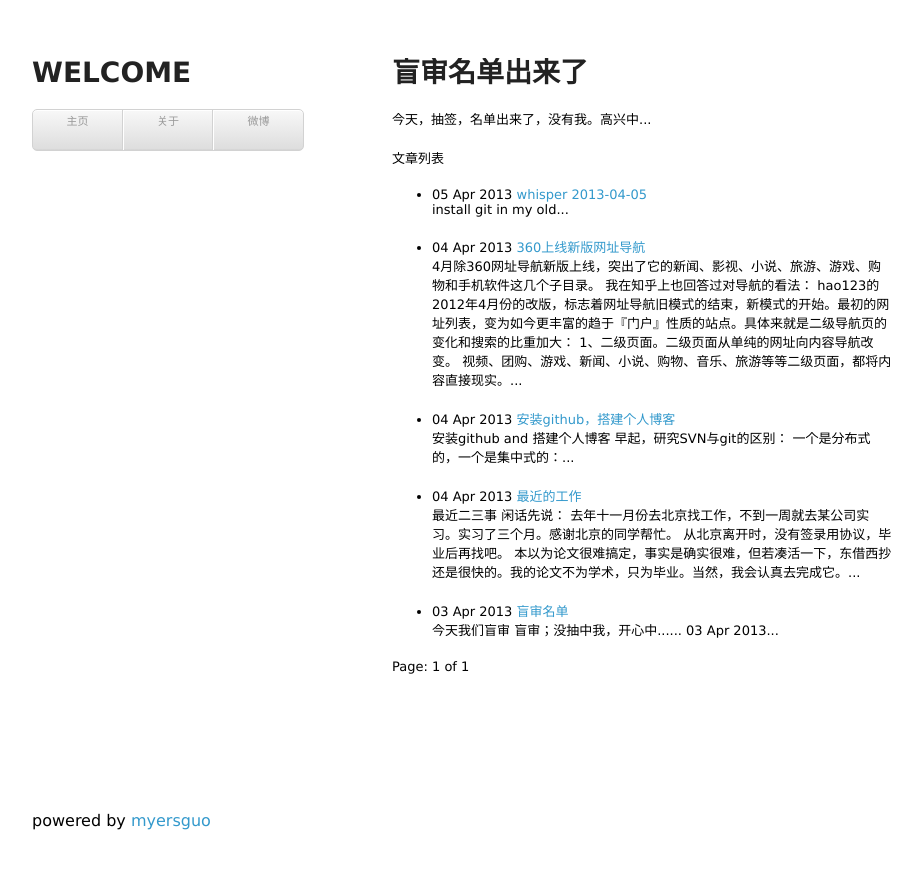
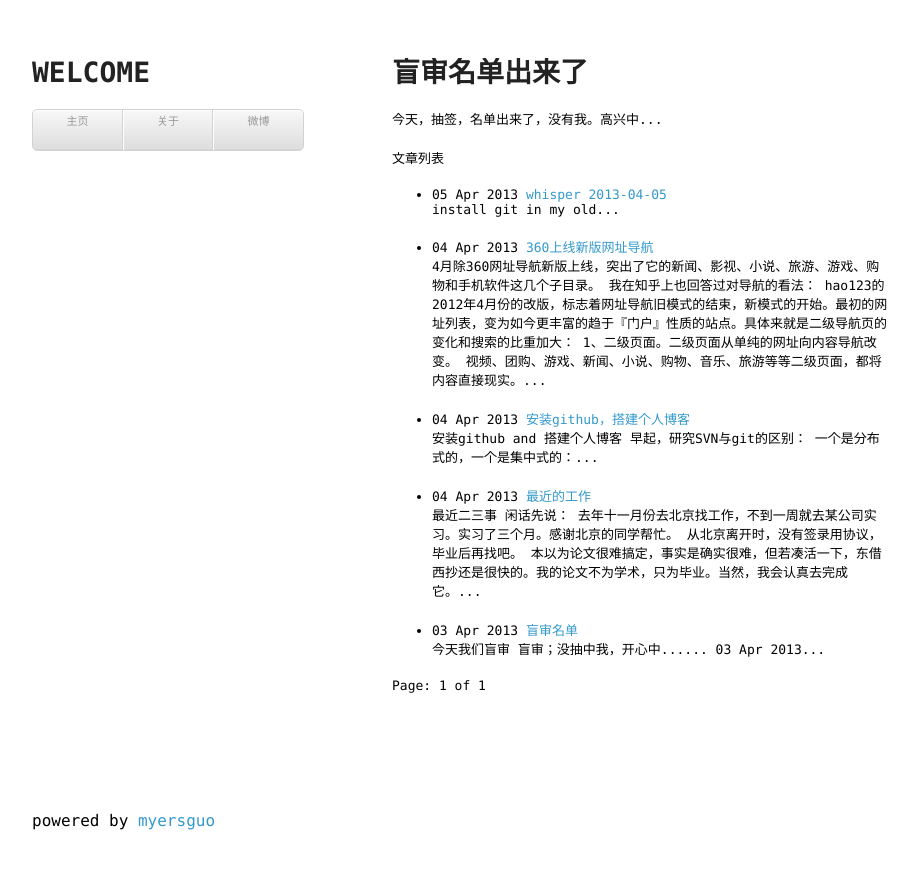
Before and after one commit to myersguo/myersguo.github.com, a Jekyll site: the page built from index.html, in a window 1280 px wide. Shown: the top 869 px of the page, without its empty margins (178-1100 px from the left). Built offline with Jekyll 4.4.1, drawn with Linux system fonts in a browser that asks for light colours; the list of posts is cut into pages by our own code; comment, search, counter and statistics services are not loaded.

Commit message:
Update styles.css

```diff
--- a/stylesheets/styles.css
+++ b/stylesheets/styles.css
@@ -2,7 +2,7 @@
 
 body {
   padding:50px;
-  font-family: 'Lucida Grande', 'Helvetica Neue', Helvetica, Arial, STXihei, sans-serif;
+  font-family: Consolas, Monaco, 'Lucida Console', 'Liberation Mono', 'DejaVu Sans Mono', 'Bitstream Vera Sans Mono', 'Courier New';
   color:black;
   font-weight:300;
 }
```
